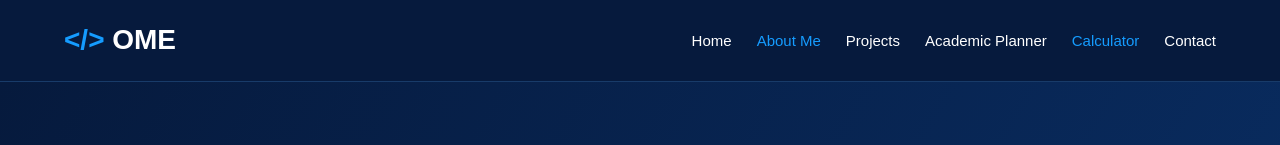
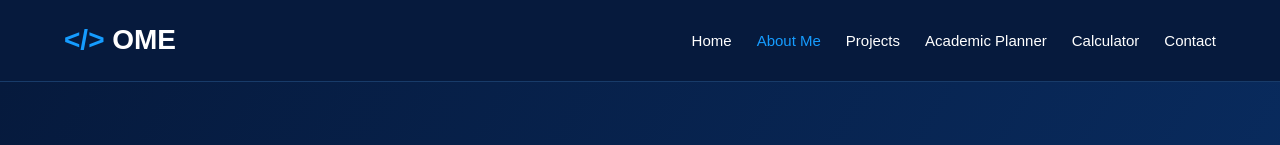
Before and after one commit to MirabelAdeola/student-portfolio-website, a plain HTML site: page about.html in a window 1280 px wide. Shown: the top 145 px of the page. Drawn offline with Linux system fonts and the light colour scheme.

Commit message:
Fix active navigation links

```diff
--- a/about.html
+++ b/about.html
@@ -29,7 +29,7 @@
                 <li><a href="about.html" class="active">About Me</a></li>
                 <li><a href="projects.html">Projects</a></li>
                 <li><a href="planner.html">Academic Planner</a></li>
-                <li><a href="calculator.html" class="active">Calculator</a></li>
+                <li><a href="calculator.html">Calculator</a></li>
                 <li><a href="contact.html">Contact</a></li>
             </ul>
 
```
Also changed, not shown: contact.html (+1 -1 lines), index.html (+1 -1 lines), planner.html (+1 -1 lines), projects.html (+1 -1 lines).
